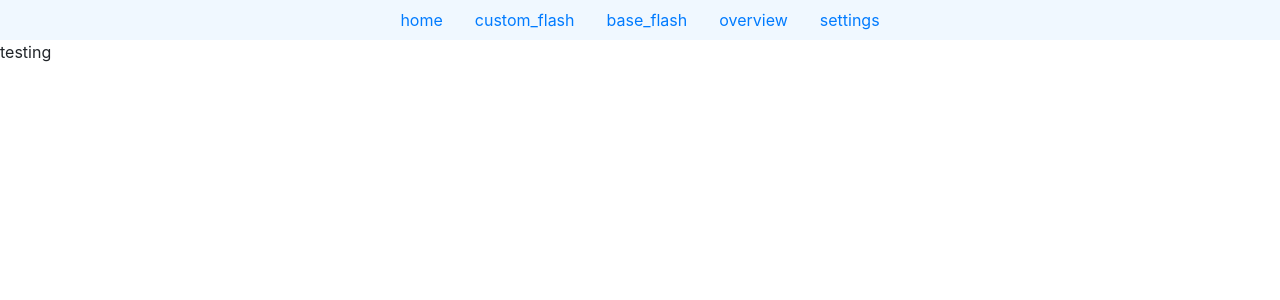
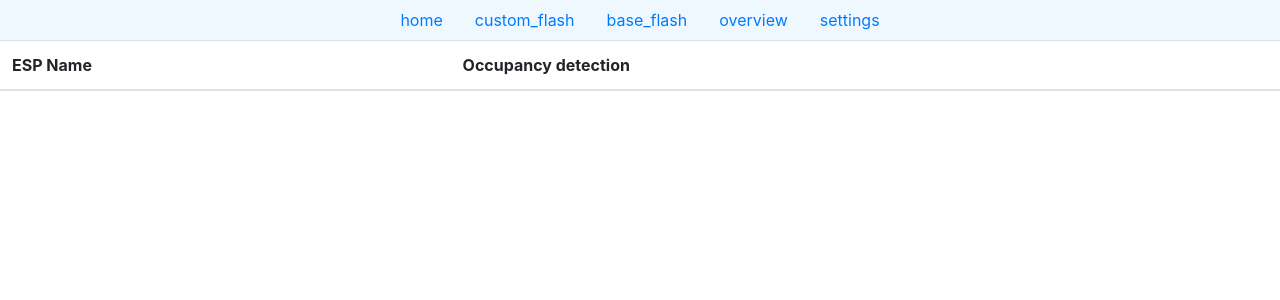
Before and after one commit to Wrafttex/DRP7, a Flask app: page /index in a window 1280 px wide. Shown: the top 300 px of the page. Run offline with Flask 2, Linux system fonts and the light colour scheme; data that the repository does not hold is empty; some libraries are stand-ins or nearby versions.

Commit message:
dynamic table implemented

```diff
--- a/app.py
+++ b/app.py
@@ -8,13 +8,25 @@ import json
 app = Flask(__name__)
 CORS(app)
 redis_cache = redis.Redis(host="redis",port=6379,decode_responses=True)
-print(redis_cache.ping())
+
 def defaultsettings(dictonary):
     for key in list(dictonary.keys()):
         if dictonary[key] == "":
             dictonary[key]=redis_cache.get(key)
     return dictonary
 
+def espGridLayout():
+    tableclass ="table table-hover"
+    thscope = "<th scope=\"col\">"
+    startlayout = f" <table class=\"{tableclass}\"> <thead> <tr> {thscope}ESP Name</th> {thscope}Occupancy detection</th></tr></thead><tbody>"
+    roomjson = redis_cache.json().get("room")
+    for index in range(len(roomjson["RoomOccupancy"])):
+        buttonlayout = f"<tr><th scope=\"row\"><button type=\"button\" data-toggle=\"modal\" data-target=\"\#modal{roomjson['RoomOccupancy'][index]['ESPId']}\" class=\"btn btn-light\">{roomjson['RoomOccupancy'][index]['ESPId']}</button>"
+        occuchecker = roomjson['RoomOccupancy'][index]["Occupants"]>0
+        occulayout = f"</th><td>{occuchecker!s}</td></tr>"
+        startlayout = f"{startlayout} {buttonlayout} {occulayout}"
+
+    return startlayout
 dicttesting =  {
     "RoomOccupancy": [
         {"ESPId":"testId0","Occupants":2,"TimeSinceLast": None},
@@ -25,8 +37,9 @@ dicttesting =  {
         {"ESPId":"testId5","Occupants":0,"TimeSinceLast": "14:15"}
     ]
 }
-redis_cache.json().set('room',"$",dicttesting)
+redis_cache.json().set('room',".",dicttesting)
 print(redis_cache.json().get("room"))
+print(len(redis_cache.json().get("room")["RoomOccupancy"]))
 #app.config['MQTT_BROKER_URL'] = "localhost"
 #app.config['MQTT_BROKER_PORT'] = 1883
 #app.config['MQTT_USERNAME'] = "TestUser"
@@ -110,7 +123,7 @@ def home():
 
 @app.route("/index")
 def index():
-    return render_template("index.html")
+    return render_template("index.html",esp=espGridLayout())
 
 @app.route("/setting",methods=["GET","POST"])
 def settings():
--- a/templates/index.html
+++ b/templates/index.html
@@ -1,5 +1,66 @@
 {%extends "navigator.html"%}
 
     {%block content %}
-    <div>testing</div>
+    {{esp|safe}}
+
     {%endblock%}
+
+    <table class="table table-hover">
+        <thead>
+          <tr>
+            <th scope="col">#</th>
+            <th scope="col">First</th>
+            <th scope="col">Last</th>
+            <th scope="col">Handle</th>
+          </tr>
+        </thead>
+        <tbody>
+          <tr>
+            <th scope="row"><button type="button" data-toggle="modal" data-target="#exampleModal" class="btn btn-light">Light</button>
+            </th>
+            <td>Mark</td>
+            <td>Otto</td>
+            <td>@mdo</td>
+          </tr>
+          <tr>
+            <th scope="row">2</th>
+            <td>Jacob</td>
+            <td>Thornton</td>
+            <td>@fat</td>
+          </tr>
+          <tr>
+            <th scope="row">3</th>
+            <td>Larry</td>
+            <td>the Bird</td>
+            <td>@twitter</td>
+          </tr>
+        </tbody>
+      </table>
+      <div class="modal fade" id="exampleModal" tabindex="-1" role="dialog" aria-labelledby="exampleModalLabel" aria-hidden="true">
+        <div class="modal-dialog" role="document">
+          <div class="modal-content">
+            <div class="modal-header">
+              <h5 class="modal-title" id="exampleModalLabel">New message</h5>
+              <button type="button" class="close" data-dismiss="modal" aria-label="Close">
+                <span aria-hidden="true">&times;</span>
+              </button>
+            </div>
+            <div class="modal-body">
+              <form>
+                <div class="form-group">
+                  <label for="recipient-name" class="col-form-label">Recipient:</label>
+                  <input type="text" class="form-control" id="recipient-name">
+                </div>
+                <div class="form-group">
+                  <label for="message-text" class="col-form-label">Message:</label>
+                  <textarea class="form-control" id="message-text"></textarea>
+                </div>
+              </form>
+            </div>
+            <div class="modal-footer">
+              <button type="button" class="btn btn-secondary" data-dismiss="modal">Close</button>
+              <button type="button" class="btn btn-primary">Send message</button>
+            </div>
+          </div>
+        </div>
+      </div>
```
